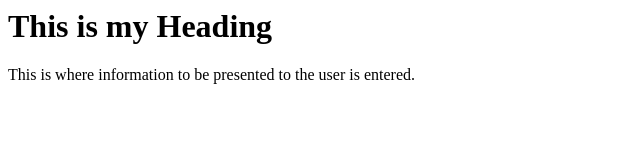
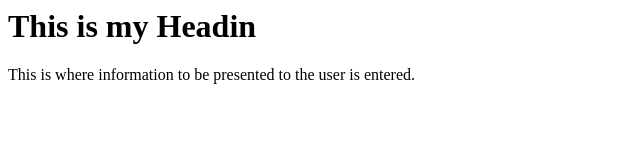
Before and after one commit to xinyu774/temp, a plain HTML site: page index.html in a window 1280 px wide. Shown: the full height of the page, 0-640 px from the left. Drawn offline with Linux system fonts and the light colour scheme.

Commit message:
Update index.html

```diff
--- a/index.html
+++ b/index.html
@@ -5,7 +5,7 @@ The title of the webpage
 </title>
 </head>
 <body>
-<h1>This is my Heading</h1>
+<h1>This is my Headin</h1>
 This is where information to be presented to the user is entered.
 </body>
 </html>
```
